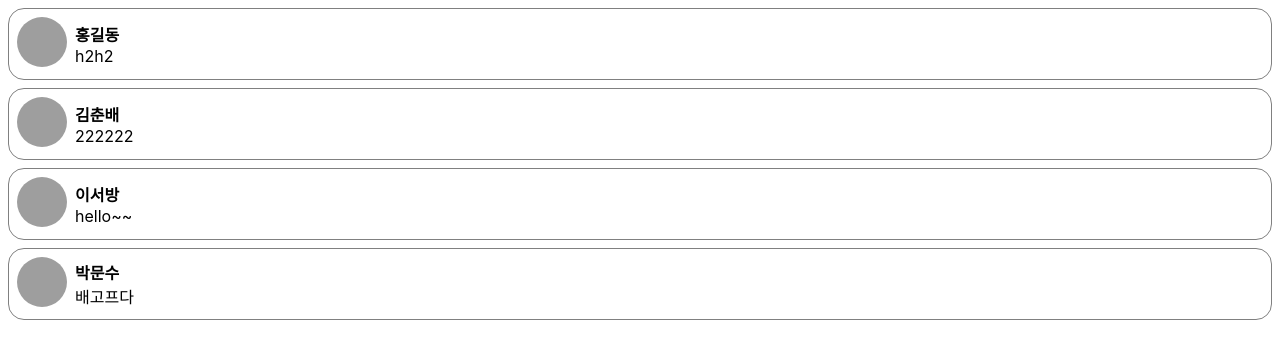
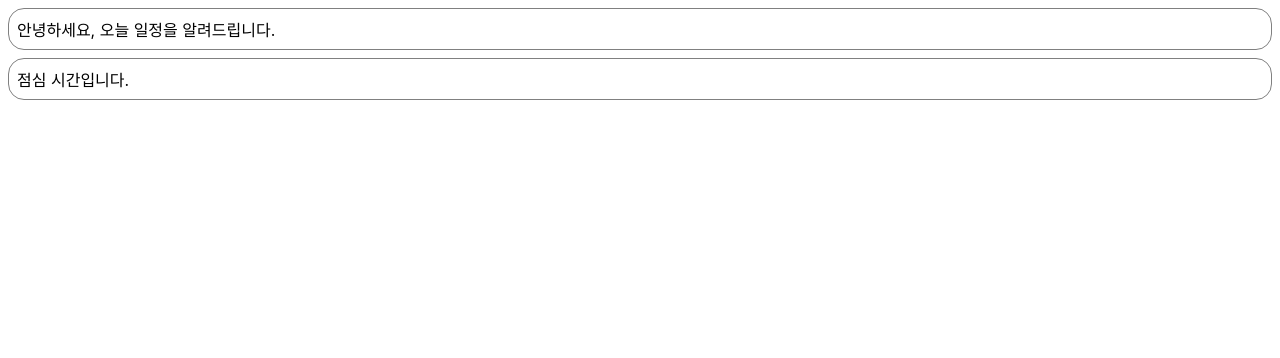
Before and after one commit to psmin77/first-met-react, a React (Create React App) app in the folder my-app/: page / in a window 1280 px wide. Shown: the top 358 px of the page. Built offline with nearby package versions, Linux system fonts and the light colour scheme; grey boxes are pictures that could not be loaded.

Commit message:
chapter_06: State and Lifecycle

```diff
--- /dev/null
+++ b/my-app/src/chapter_06/Notification.jsx
@@ -0,0 +1,45 @@
+import React from "react";
+
+const styles = {
+  wrapper: {
+    margin: 8,
+    padding: 8,
+    display: "flex",
+    flexDirection: "row",
+    border: "1px solid grey",
+    borderRadius: 16,
+  },
+  messageText: {
+    color: "black",
+    fontSize: 16,
+  },
+};
+
+class Notification extends React.Component {
+  constructor(props) {
+    super(props);
+    this.state = {};
+  }
+
+  componentDidMount() {
+    console.log(`${this.props.id} componentDidMount() called.`);
+  }
+
+  componentDidUpdate() {
+    console.log(`${this.props.id} componentDidUpdate() called.`);
+  }
+
+  componentWillUnmount() {
+    console.log(`${this.props.id} componentWillUnmount() called.`);
+  }
+
+  render() {
+    return (
+      <div style={styles.wrapper}>
+        <span style={styles.messageText}>{this.props.message}</span>
+      </div>
+    );
+  }
+}
+
+export default Notification;
--- /dev/null
+++ b/my-app/src/chapter_06/NotificationList.jsx
@@ -0,0 +1,51 @@
+import React from "react";
+import Notification from "./Notification";
+
+const reservedNotifications = [
+  { id: 1, message: "안녕하세요, 오늘 일정을 알려드립니다." },
+  { id: 2, message: "점심 시간입니다." },
+  { id: 3, message: "곧 미팅이 시작됩니다." },
+  { id: 4, message: "미팅 종료 10분 전입니다." },
+];
+
+let timer;
+
+class NotificationList extends React.Component {
+  constructor(props) {
+    super(props);
+
+    this.state = {
+      notifications: [],
+    };
+  }
+
+  componentDidMount() {
+    const { notifications } = this.state;
+    timer = setInterval(() => {
+      if (notifications.length < reservedNotifications.length) {
+        const index = notifications.length;
+        notifications.push(reservedNotifications[index]);
+        this.setState({
+          notifications: notifications,
+        });
+      } else {
+        this.setState({
+          notifications: [],
+        });
+        clearInterval(timer);
+      }
+    }, 3000);
+  }
+
+  render() {
+    return (
+      <div>
+        {this.state.notifications?.map((noti) => (
+          <Notification message={noti.message} key={noti.id} id={noti.id} />
+        ))}
+      </div>
+    );
+  }
+}
+
+export default NotificationList;
--- a/my-app/src/index.js
+++ b/my-app/src/index.js
@@ -3,13 +3,14 @@ import { createRoot } from "react-dom/client";
 import CommentList from "./chapter_05/CommentList";
 import "./index.css";
 import reportWebVitals from "./reportWebVitals";
+import NotificationList from "./chapter_06/NotificationList";
 
 const root = createRoot(document.getElementById("root"));
 
 root.render(
-  <React.StrictMode>
-    <CommentList />
-  </React.StrictMode>
+  // <React.StrictMode>
+  <NotificationList />
+  // </React.StrictMode>
 );
 
 // If you want to start measuring performance in your app, pass a function
```
